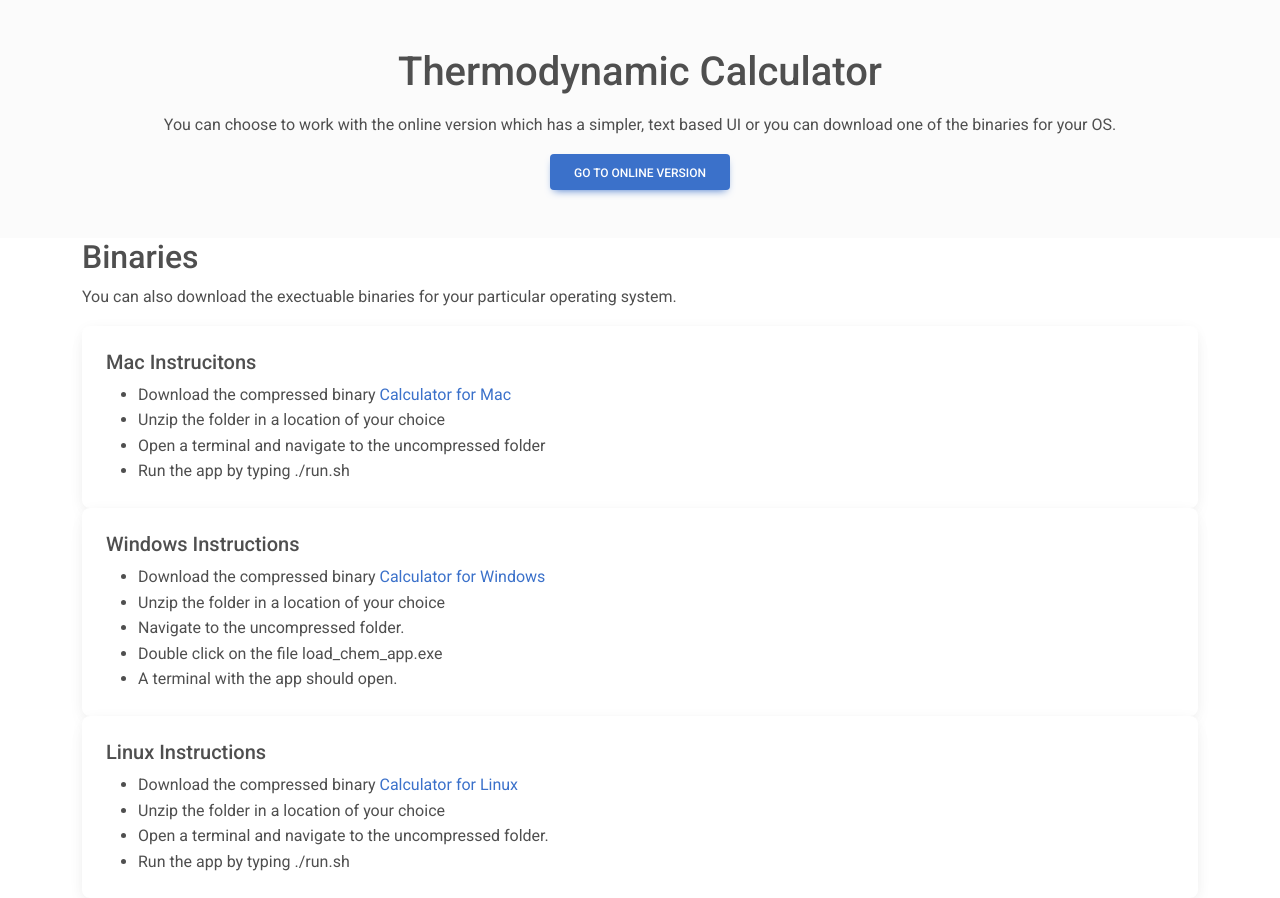
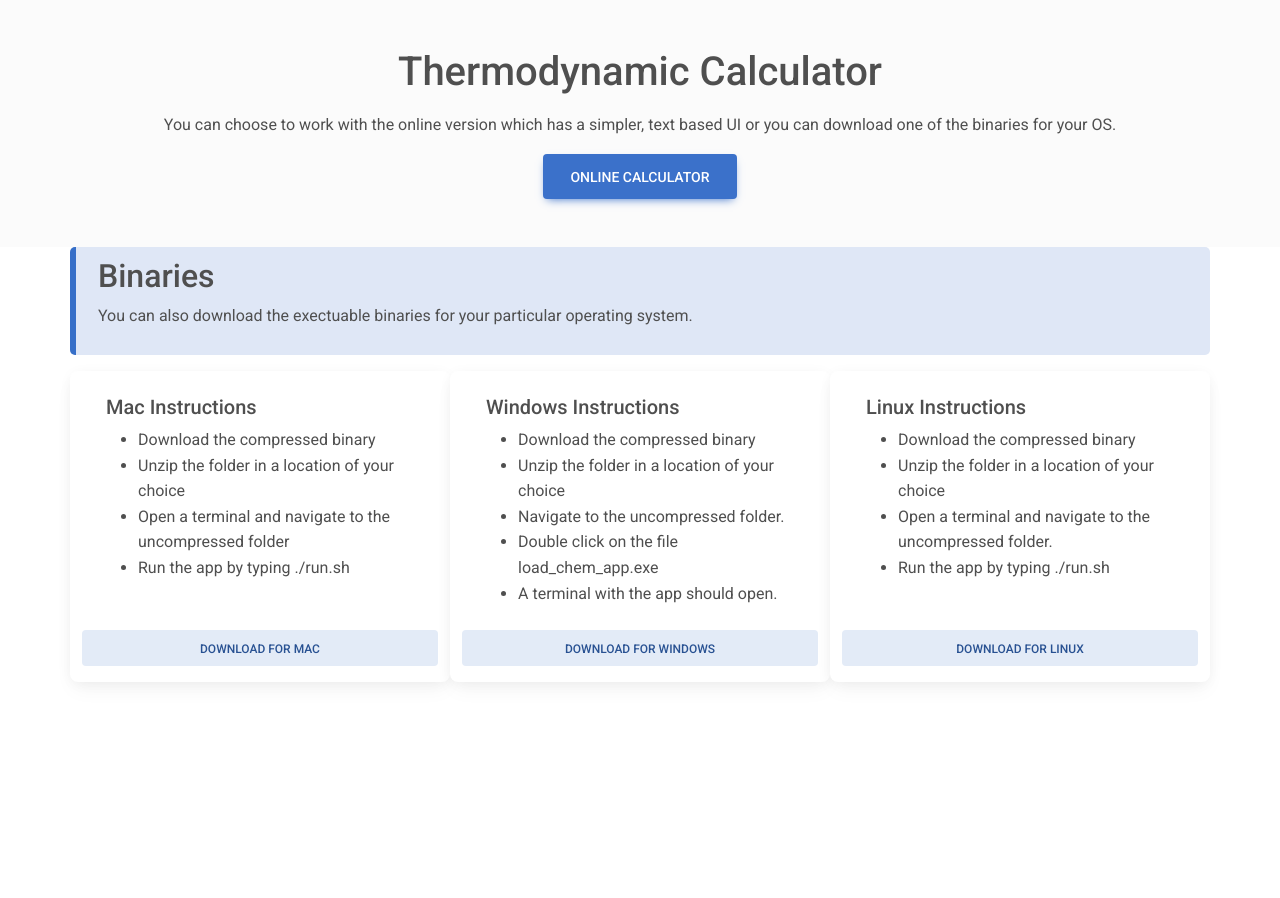
Before and after one commit to tony-albanese/chem-calc-landing-page, a plain HTML site: page index.html in a window 1280 px wide. After the commit the page ends 800 px from the top, so only its background shows below. Drawn offline with nearby package versions, Linux system fonts and the light colour scheme.

Commit message:
Added link buttons and note

```diff
--- a/index.html
+++ b/index.html
@@ -28,8 +28,8 @@
                 download one of the binaries for your OS.
             </p>
 
-            <a class="btn btn-primary" href="https://thermodynamic-calculator.herokuapp.com/" target="_blank"
-                role="button">Go to Online Version</a>
+            <a class="btn btn-primary btn-lg" href="https://thermodynamic-calculator.herokuapp.com/" target="_blank"
+                role="button">Online Calculator</a>
         </div>
 
     </header>
@@ -37,8 +37,7 @@
 
     <div class="container">
 
-        <div class="row">
-
+        <div class="row note note-primary mb-3">
 
             <h2>Binaries</h2>
             <p>You can also download the exectuable binaries for your particular operating system.</p>
@@ -46,52 +45,54 @@
         </div>
 
 
-        <div class="card">
+        <div class="row">
+        <div class="card col-md-4">
             <div class="card-body">
-                <h5 class="card-title">Mac Instrucitons</h5>
+                <h5 class="card-title">Mac Instructions</h5>
                 <ul class="card-text">
-                    <li>Download the compressed binary <a href="binaries/calculator-mac.zip" download="">Calculator for
-                            Mac</a></li>
+                    <li>Download the compressed binary</li>
                     <li>Unzip the folder in a location of your choice</li>
                     <li>Open a terminal and navigate to the uncompressed folder</li>
                     <li>Run the app by typing ./run.sh</li>
                 </ul>
             </div>
 
+            <a href="binaries/calculator-mac.zip" download class="btn btn-secondary mb-3" data-mdb-ripple-color="dark">Download for
+                Mac</a>
         </div>
 
 
-        <div class="card">
+        <div class="card col-md-4">
             <div class="card-body">
                 <h5 class="card-title">Windows Instructions</h5>
                 <ul class="card-text">
-                    <li>Download the compressed binary <a href="binaries/calculator-windows.zip" download="">Calculator
-                            for
-                            Windows</a></li>
+                    <li>Download the compressed binary </li>
                     <li>Unzip the folder in a location of your choice</li>
                     <li>Navigate to the uncompressed folder.</li>
                     <li>Double click on the file load_chem_app.exe</li>
                     <li>A terminal with the app should open.</li>
                 </ul>
             </div>
+            <a href="binaries/calculator-windows.zip " class="btn btn-secondary mb-3" download>Download for Windows</a>
         </div>
 
 
 
-        <div class="card">
+        <div class="card col-md-4">
             <div class="card-body">
                 <h5 class="card-title">Linux Instructions</h5>
                 <ul class="card-text">
-                    <li>Download the compressed binary <a href="binaries/calculator-linux.zip" download="">Calculator
-                            for
-                            Linux</a></li>
+                    <li>Download the compressed binary </li>
                     <li>Unzip the folder in a location of your choice</li>
                     <li>Open a terminal and navigate to the uncompressed folder.</li>
                     <li>Run the app by typing ./run.sh</li>
 
                 </ul>
             </div>
+            <a href="binaries/calculator-linux.zip" class="btn btn-secondary mb-3" download>Download for Linux</a>
         </div>
+
+    </div>
 
     </div>
 
```
